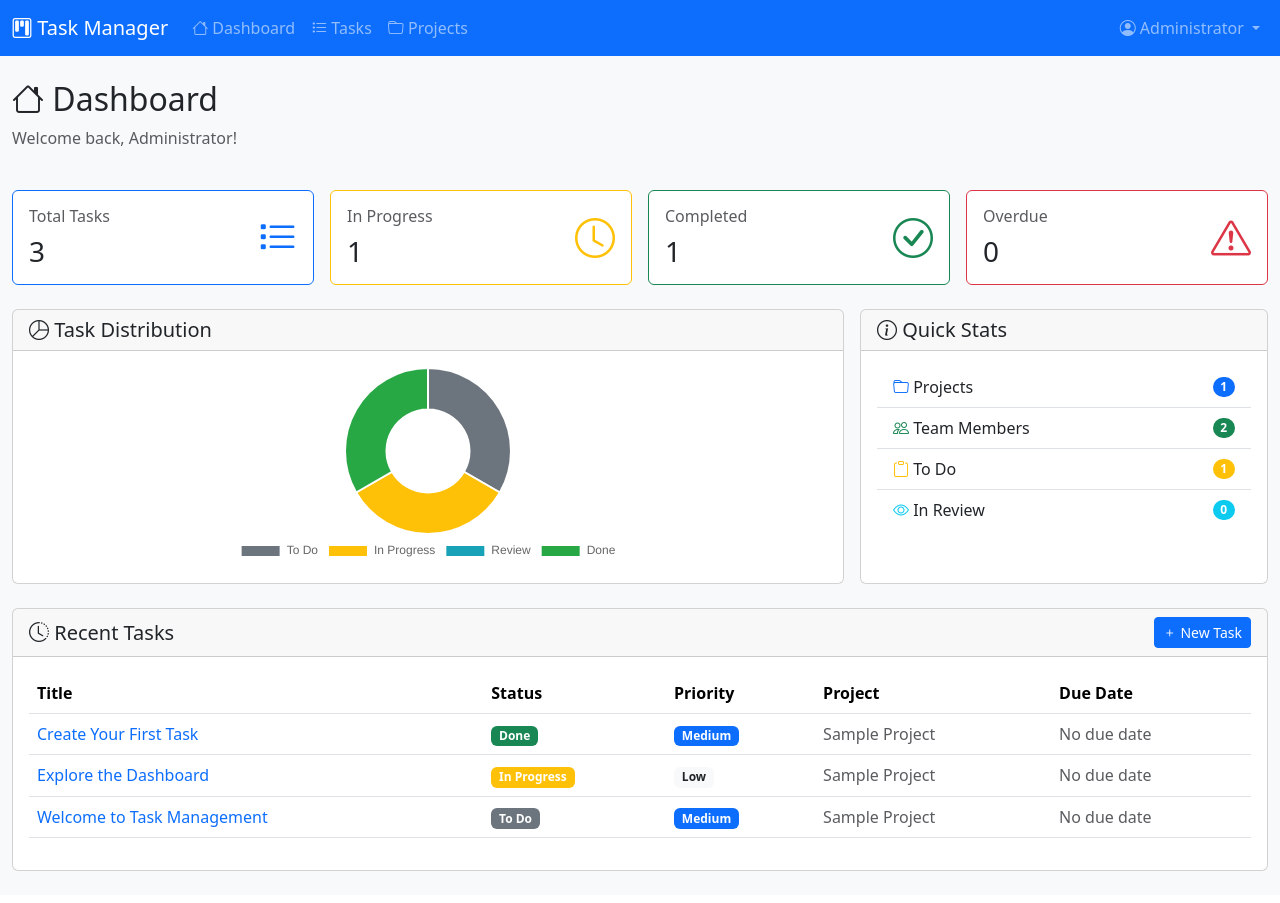
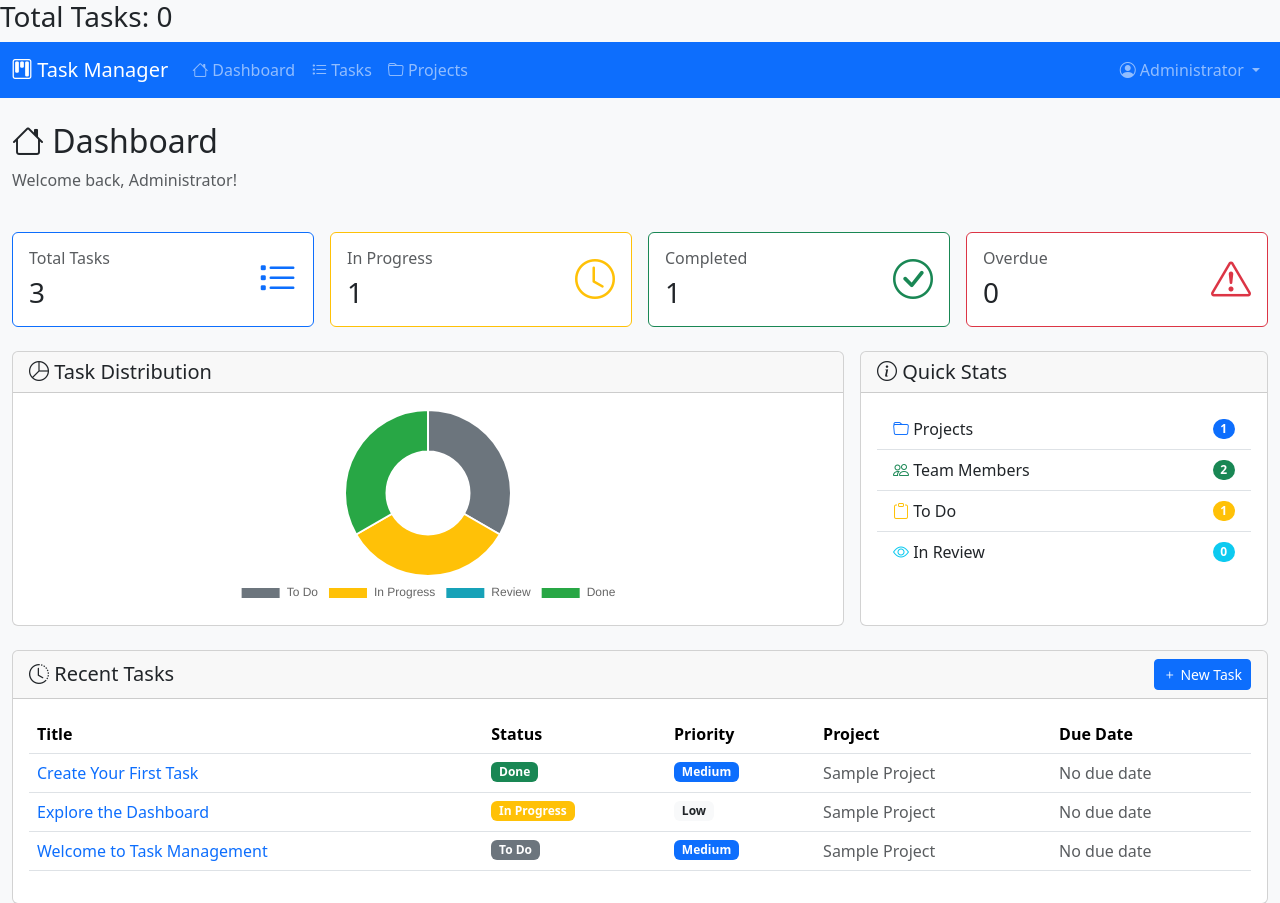
Before and after one commit to tthushantha/TaskManagement, a FastAPI app: page / in a window 1280 px wide. Shown: the top 903 px of the page. Before the commit the page ends 871 px from the top, so only its background shows below. Run offline with FastAPI, Linux system fonts and the light colour scheme; a user stored in the database is signed in; data comes from the database, SQL or seed files in the repository.

Commit message:
Added total task count in dashboard

```diff
--- a/templates/dashboard.html
+++ b/templates/dashboard.html
@@ -1,3 +1,4 @@
+<h3>Total Tasks: {{ tasks|length }}</h3>
 {% extends "base.html" %}
 
 {% block title %}Dashboard - Task Manager{% endblock %}
```
